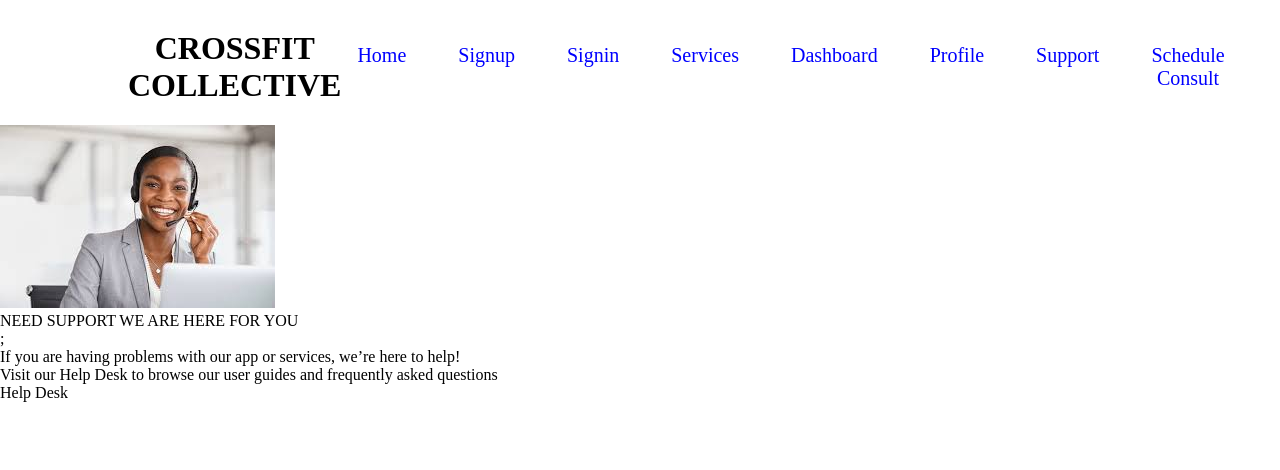
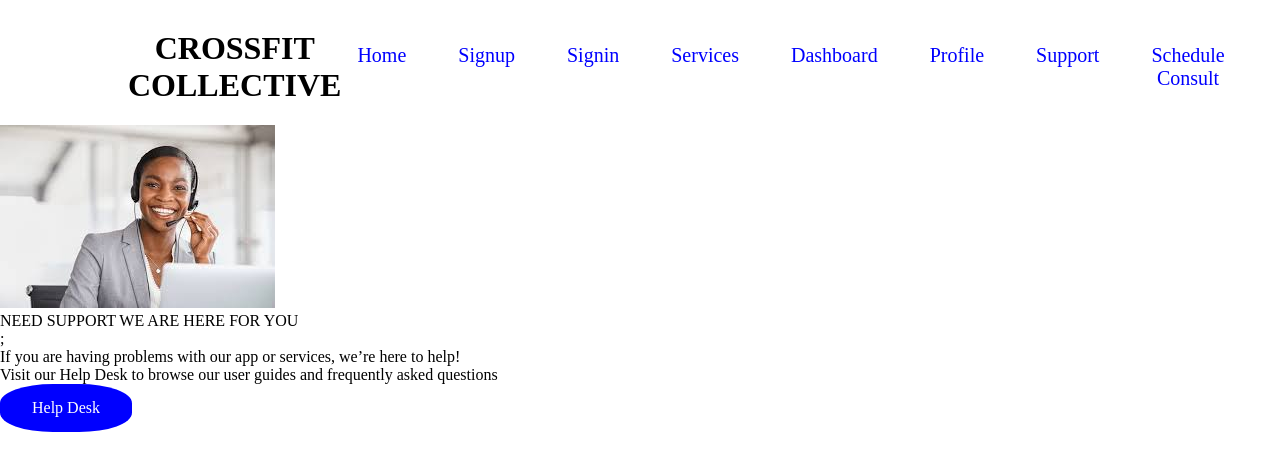
Before and after one commit to Eddahkarambu/Fitness-web-app, a React (Create React App) app: page /Support in a window 1280 px wide. Shown: the top 470 px of the page. Built offline with nearby package versions, Linux system fonts and the light colour scheme.

Commit message:
add the help desk css button

```diff
--- a/src/Components/Support.css
+++ b/src/Components/Support.css
@@ -0,0 +1,12 @@
+.helpbutton{
+    border-radius: 40%;
+    background-color: blue;
+    border: none;
+    color: white;
+    padding: 15px 32px;
+    text-align: center;
+    text-decoration: none;
+    display: inline-block;
+    font-size: 16px;
+
+}
--- a/src/Components/Support.js
+++ b/src/Components/Support.js
@@ -1,5 +1,6 @@
 import React from "react";
 import Navbar from "./Navbar.js";
+import "./Support.css";
 import customerservice from "../Images/customerservice.jpg";
 
 function Support() {
```
